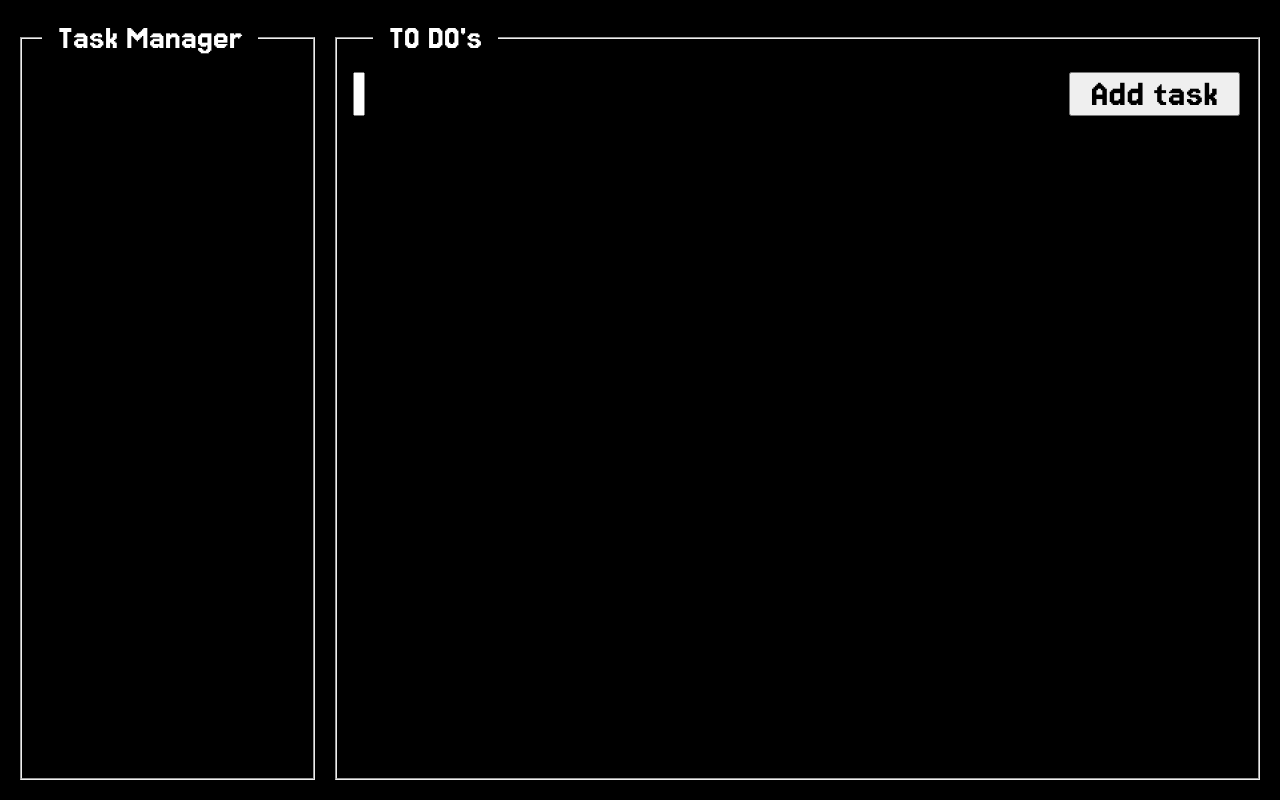
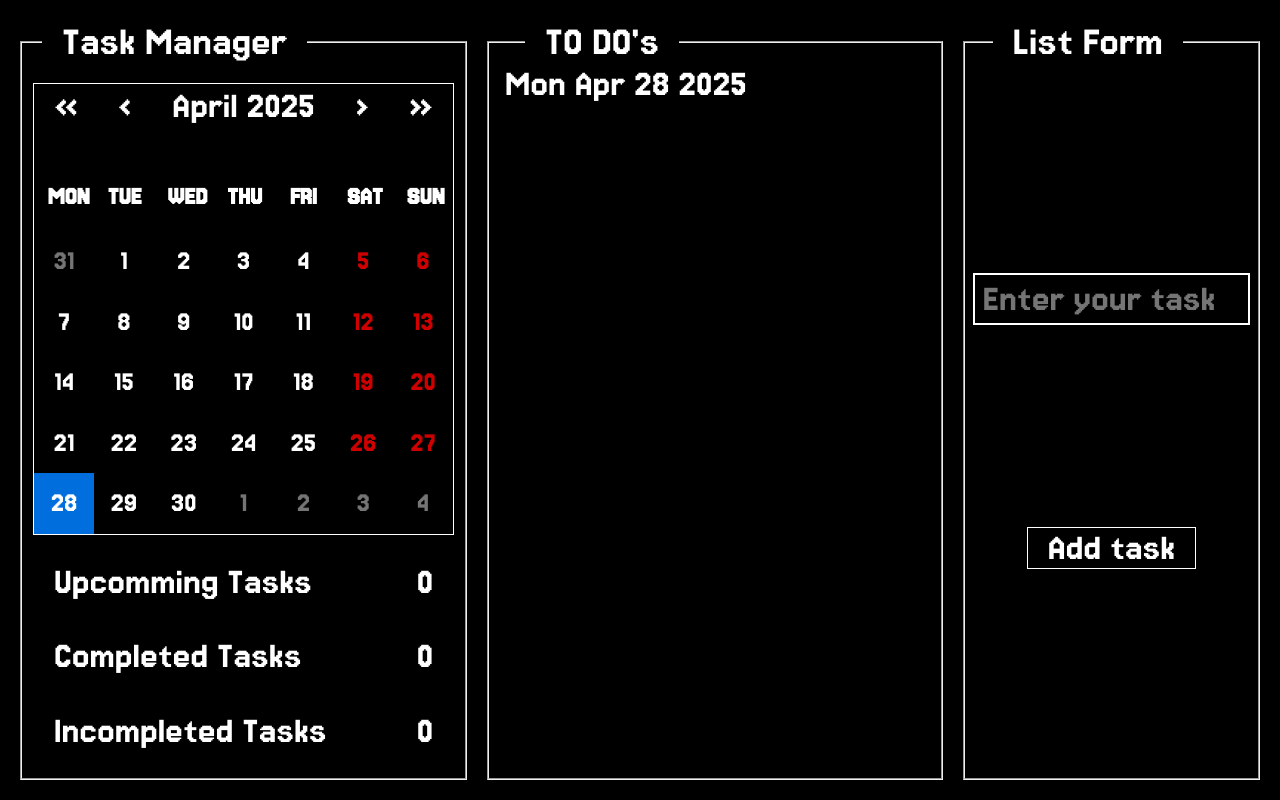
Before and after one commit to bhavi-th/task-manager, a React (Create React App) app: page / in a window 1280 px wide. Built offline with nearby package versions, Linux system fonts and the light colour scheme.

Commit message:
Added Calender

```diff
--- a/package.json
+++ b/package.json
@@ -10,6 +10,7 @@
     "@testing-library/user-event": "^13.5.0",
     "date-fns": "^4.1.0",
     "react": "^19.1.0",
+    "react-calendar": "^5.1.0",
     "react-dom": "^19.1.0",
     "react-scripts": "5.0.1",
     "web-vitals": "^2.1.4"
--- a/src/App.css
+++ b/src/App.css
@@ -23,7 +23,7 @@ body {
   height: 100dvh;
   padding: 2.5vmin;
   display: grid;
-  grid-template-columns: repeat(4, 1fr);
+  grid-template-columns: repeat(7, 1fr);
   gap: 2.5vmin;
 }
 
@@ -32,14 +32,63 @@ fieldset {
 }
 
 legend {
+  font-size: 5.5vmin;
+  margin-left: 2.5vmin;
+  padding-inline: 2.5vmin;
+}
+
+/* Manager */
+
+#manager {
+  grid-column: span 2;
+  display: flex;
+  flex-direction: column;
+  justify-content: space-evenly;
+}
+
+#manager p {
+  display: flex;
+  align-items: center;
+  justify-content: space-between;
+  font-size: 5vmin;
+  margin: 1vmin 4vmin;
+}
+
+fieldset #current-date {
+  font-size: 5vmin;
+  justify-content: center;
+}
+
+/* Calendar */
+
+fieldset .react-calendar {
+  width: 95%;
+  margin-inline: 2.5%;
+  background: black;
+  text-decoration: none;
   font-size: 4.5vmin;
-  margin-left: 2.5vmin;
-  padding-inline: 1rem;
+  border: 1px solid white;
 }
+
+fieldset .react-calendar__tile:hover {
+  background-color: white;
+  color: black;
+}
+
+fieldset .react-calendar__navigation *:hover {
+  background-color: white;
+  color: black;
+}
+
+fieldset .react-calendar__month-view__weekdays__weekday abbr {
+  text-decoration: none;
+}
+
+/* Tasks */
 
 #tasks {
   grid-column: span 3;
-  padding: 1rem;
+  padding-inline: 1rem;
   width: 100%;
 }
 
@@ -49,22 +98,28 @@ legend {
 }
 
 #add-task {
-  position: absolute;
-  right: 5vmin;
   opacity: 1;
   transition: opacity 500ms linear;
 }
 
 input {
   position: relative;
+  width: 100%;
+  background-color: black;
+  color: white;
+  border: 2px solid white;
   font-size: 5vmin;
-  width: 0px;
+  padding: 0.5vmin;
   padding-left: 0.5rem;
   outline: none;
   transition: width 1s linear;
 }
 
 button {
+  border: 1.5px solid white;
+  border-radius: 0px;
+  background-color: black;
+  color: white;
   padding-inline: 2.5vmin;
   font-size: 5vmin;
 }
@@ -112,3 +167,14 @@ li button {
 li button:focus {
   outline: 2.5px solid black;
 }
+
+/* List Form */
+
+#list-form {
+  grid-column: span 2;
+  display: flex;
+  align-items: center;
+  justify-content: space-evenly;
+  flex-direction: column;
+  padding: 1vmin;
+}
--- a/src/App.js
+++ b/src/App.js
@@ -1,20 +1,14 @@
 import './App.css';
-import { useRef } from "react";
+import { useRef, useState } from "react";
+import Calendar from "react-calendar";
+import "react-calendar/dist/Calendar.css";
 
 function App() {
 
+  const [date, setDate] = useState(new Date());
+
   const input = useRef();
   const list = useRef();
-
-  function expandInput(e) {
-    e.target.previousElementSibling.style.width = "100%";
-    e.target.style.opacity = 0;
-    setTimeout(
-      () => {
-        document.getElementById("tasks").removeChild(e.target)
-      }, 1000
-    );
-  }
 
   function task(text) {
     const li = document.createElement('li');
@@ -53,14 +47,31 @@ function App() {
 
   return (
     <div className="App">
-      <fieldset>
+      <fieldset id="manager">
         <legend>Task Manager</legend>
+        <Calendar style={{ backgroundColor: "black" }} onChange={setDate} value={date} />
+        <p>
+          Upcomming Tasks
+          <span>0</span>
+        </p>
+        <p>
+          Completed Tasks
+          <span>0</span>
+        </p>
+        <p>
+          Incompleted Tasks
+          <span>0</span>
+        </p>
       </fieldset>
       <fieldset id="tasks">
         <legend>TO DO's</legend>
+        <p id="current-date">{date.toDateString()}</p>
+        <ul ref={list}></ul>
+      </fieldset>
+      <fieldset id="list-form">
+        <legend>List Form</legend>
         <input placeholder="Enter your task" ref={input} onKeyDown={handleSubmit} />
-        <button onClick={expandInput} id="add-task">Add task</button>
-        <ul ref={list}></ul>
+        <button id="add-task" onClick={() => task(input.current.value)}>Add task</button>
       </fieldset>
     </div>
   );
```
Also changed, not shown: 1 other file (tests, documents, lock files or other folders).
